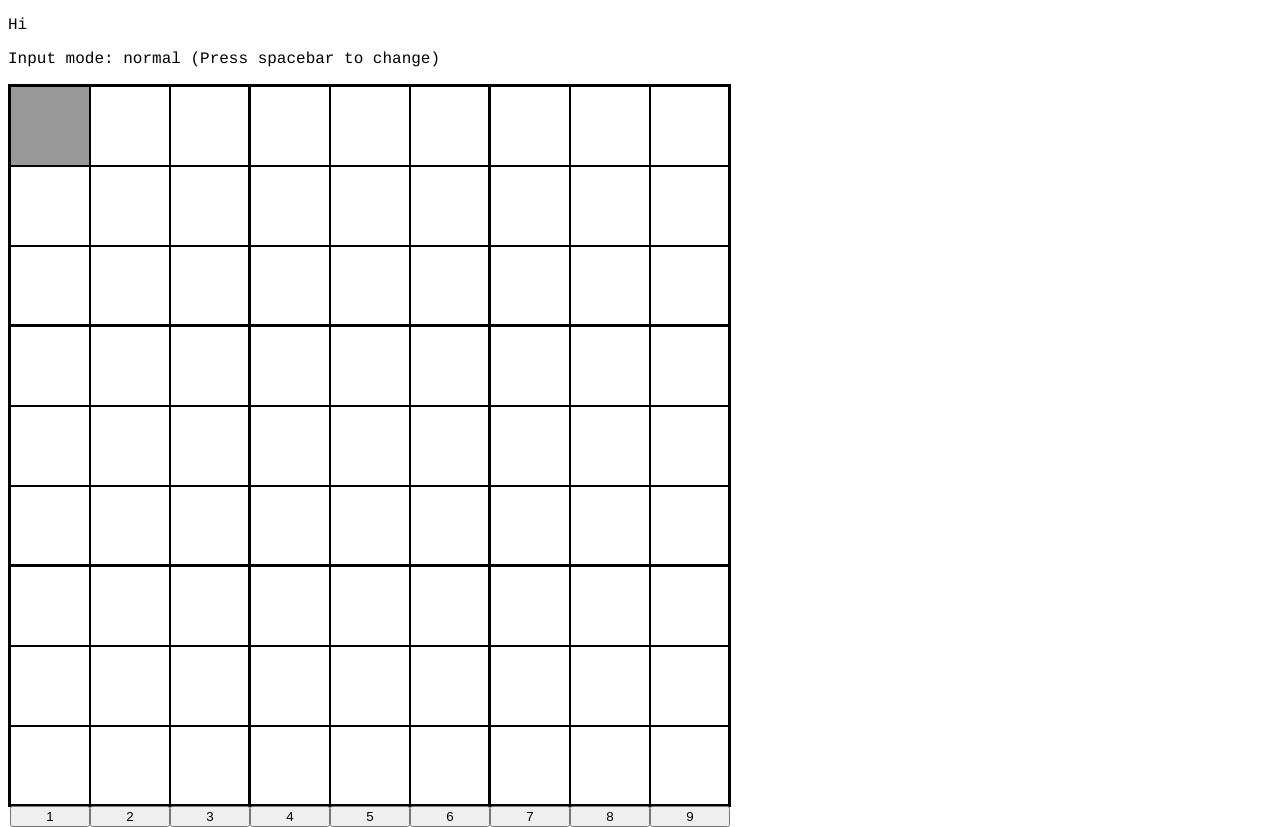
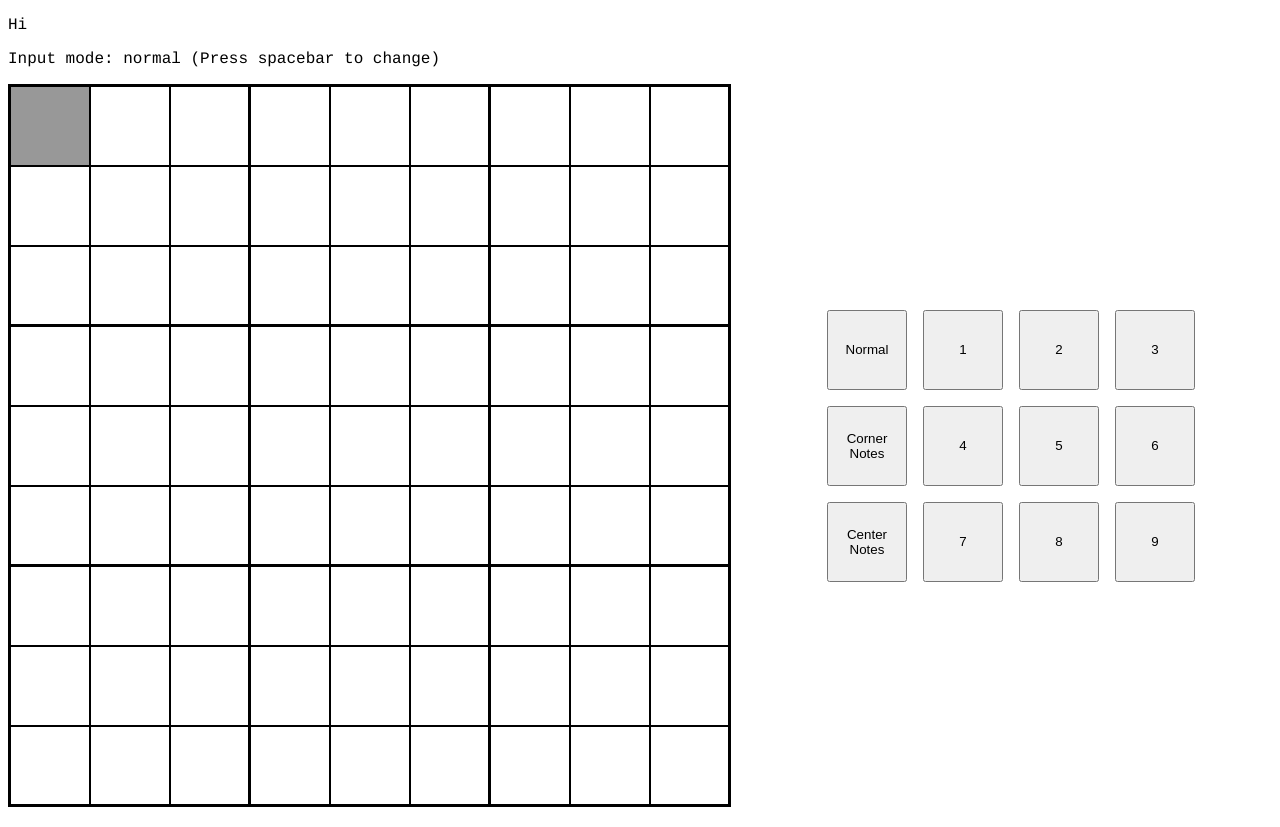
Before and after one commit to j97b/react-sudoku, a React (Create React App) app: page / in a window 1280 px wide. Built offline with nearby package versions, Linux system fonts and the light colour scheme.

Commit message:
adding simple control panel

```diff
--- a/src/App.css
+++ b/src/App.css
@@ -18,17 +18,17 @@
 	box-sizing: border-box;
 }
 
-.cellNormal {
+.cell-normal {
 	display: flex;
 	justify-content: center;
 	align-items: center;
 }
 
-.cellNotes {
+.cell-notes {
 	display: grid;
 	grid-template-columns: repeat(9, 0.5em);
 }
-.cellNotes > div {
+.cell-notes > div {
 	position: absolute;
 	display: flex;
 }
@@ -40,27 +40,39 @@
 	height: 1em;
 }
 
-.cellNotes > div > p {
+.cell-notes > div > p {
 	width: 0.5em;
 	font-size: 1em;
 	margin-block-start: 0;
 	margin-block-end: 0;
 }
 
-.centerNotes {
+.center-notes {
 	top: 50%;
 	left: 50%;
 	transform: translate(-50%, -50%);
 }
 
-.regionRight {
+.region-right {
 	border-right: 2px solid;
 }
 
-.regionBottom {
+.region-bottom {
 	border-bottom: 2px solid;
 }
 
-.selectedCell {
+.selected-cell {
 	background-color: #4242428a;
 }
+.game-root {
+	display: flex;
+	align-items: center;
+}
+.control-pad {
+	display: grid;
+	grid-template-columns: repeat(4, 5em);
+	grid-template-rows: repeat(3, 5em);
+	grid-row-gap: 1em;
+	grid-column-gap: 1em;
+	margin-left: 6em;
+}
--- a/src/components/Board.jsx
+++ b/src/components/Board.jsx
@@ -2,6 +2,7 @@ import React, { useState } from "react";
 import Cell from "./Cell";
 import boardArray from "../consts/boardArray";
 import inputModes from "../consts/inputModes";
+import ControlPad from "./ControlPad";
 
 const Board = () => {
 	const [board, setBoard] = useState(boardArray);
@@ -87,20 +88,25 @@ const Board = () => {
 					setInputMode((inputMode + 1) % 3);
 				}
 				if (e.key.match(/[1-9]/) !== null) {
-					if (inputMode === 0) {
-						setCellValue(e.key);
-					} else if (inputMode === 1) {
-						setNote(e.key, "corner");
-					} else if (inputMode === 2) {
-						setNote(e.key, "center");
+					inputNumber(e.key);
 				}
 		}
+	};
+
+	const inputNumber = (value) => {
+		if (inputMode === 0) {
+			setCellValue(value);
+		} else if (inputMode === 1) {
+			setNote(value, "corner");
+		} else if (inputMode === 2) {
+			setNote(value, "center");
 		}
 	};
 
 	return (
 		<>
 			<p>Input mode: {inputModes[inputMode]} (Press spacebar to change)</p>
+			<div className='game-root'>
 				<div className='board' onKeyDown={handleKeyDown} tabIndex='0'>
 					{board.map((row, rowIdx) => {
 						return row.map((cell, colIdx) => {
@@ -116,33 +122,11 @@ const Board = () => {
 							);
 						});
 					})}
-				<button name={1} onClick={(e) => setCellValue(e.target.name)}>
-					1
-				</button>
-				<button name={2} onClick={(e) => setCellValue(e.target.name)}>
-					2
-				</button>
-				<button name={3} onClick={(e) => setCellValue(e.target.name)}>
-					3
-				</button>
-				<button name={4} onClick={(e) => setCellValue(e.target.name)}>
-					4
-				</button>
-				<button name={5} onClick={(e) => setCellValue(e.target.name)}>
-					5
-				</button>
-				<button name={6} onClick={(e) => setCellValue(e.target.name)}>
-					6
-				</button>
-				<button name={7} onClick={(e) => setCellValue(e.target.name)}>
-					7
-				</button>
-				<button name={8} onClick={(e) => setCellValue(e.target.name)}>
-					8
-				</button>
-				<button name={9} onClick={(e) => setCellValue(e.target.name)}>
-					9
-				</button>
+				</div>
+				<ControlPad
+					handleNumberInput={inputNumber}
+					setMode={(mode) => setInputMode(mode)}
+				/>
 			</div>
 		</>
 	);
--- a/src/components/Cell.jsx
+++ b/src/components/Cell.jsx
@@ -2,10 +2,10 @@ import React from "react";
 import PropTypes from "prop-types";
 
 const Cell = (props) => {
-	const classes = `cell${props.selected ? " selectedCell" : ""}${
-		(props.column + 1) % 3 === 0 ? " regionRight" : ""
-	}${(props.row + 1) % 3 === 0 ? " regionBottom" : ""}${
-		props.value ? " cellNormal" : " cellNotes"
+	const classes = `cell${props.selected ? " selected-cell" : ""}${
+		(props.column + 1) % 3 === 0 ? " region-right" : ""
+	}${(props.row + 1) % 3 === 0 ? " region-bottom" : ""}${
+		props.value ? " cell-normal" : " cell-notes"
 	}`;
 
 	return (
@@ -21,7 +21,7 @@ const Cell = (props) => {
 							return props.notes[key].corner ? <p>{key}</p> : null;
 						})}
 					</div>
-					<div className='centerNotes'>
+					<div className='center-notes'>
 						{Object.keys(props.notes).map((key) => {
 							return props.notes[key].center ? <p>{key}</p> : null;
 						})}
--- /dev/null
+++ b/src/components/ControlPad.jsx
@@ -0,0 +1,49 @@
+import React from "react";
+import PropTypes from "prop-types";
+
+const ControlPad = (props) => {
+	return (
+		<div className='control-pad'>
+			<button name={0} onClick={(e) => props.setMode(e.target.name)}>
+				Normal
+			</button>
+			<button name={1} onClick={(e) => props.handleNumberInput(e.target.name)}>
+				1
+			</button>
+			<button name={2} onClick={(e) => props.handleNumberInput(e.target.name)}>
+				2
+			</button>
+			<button name={3} onClick={(e) => props.handleNumberInput(e.target.name)}>
+				3
+			</button>
+			<button name={1} onClick={(e) => props.setMode(e.target.name)}>
+				Corner Notes
+			</button>
+			<button name={4} onClick={(e) => props.handleNumberInput(e.target.name)}>
+				4
+			</button>
+			<button name={5} onClick={(e) => props.handleNumberInput(e.target.name)}>
+				5
+			</button>
+			<button name={6} onClick={(e) => props.handleNumberInput(e.target.name)}>
+				6
+			</button>
+			<button name={2} onClick={(e) => props.setMode(e.target.name)}>
+				Center Notes
+			</button>
+			<button name={7} onClick={(e) => props.handleNumberInput(e.target.name)}>
+				7
+			</button>
+			<button name={8} onClick={(e) => props.handleNumberInput(e.target.name)}>
+				8
+			</button>
+			<button name={9} onClick={(e) => props.handleNumberInput(e.target.name)}>
+				9
+			</button>
+		</div>
+	);
+};
+
+ControlPad.propTypes = {};
+
+export default ControlPad;
```
Lines whose indentation alone changed are shown as unchanged.
